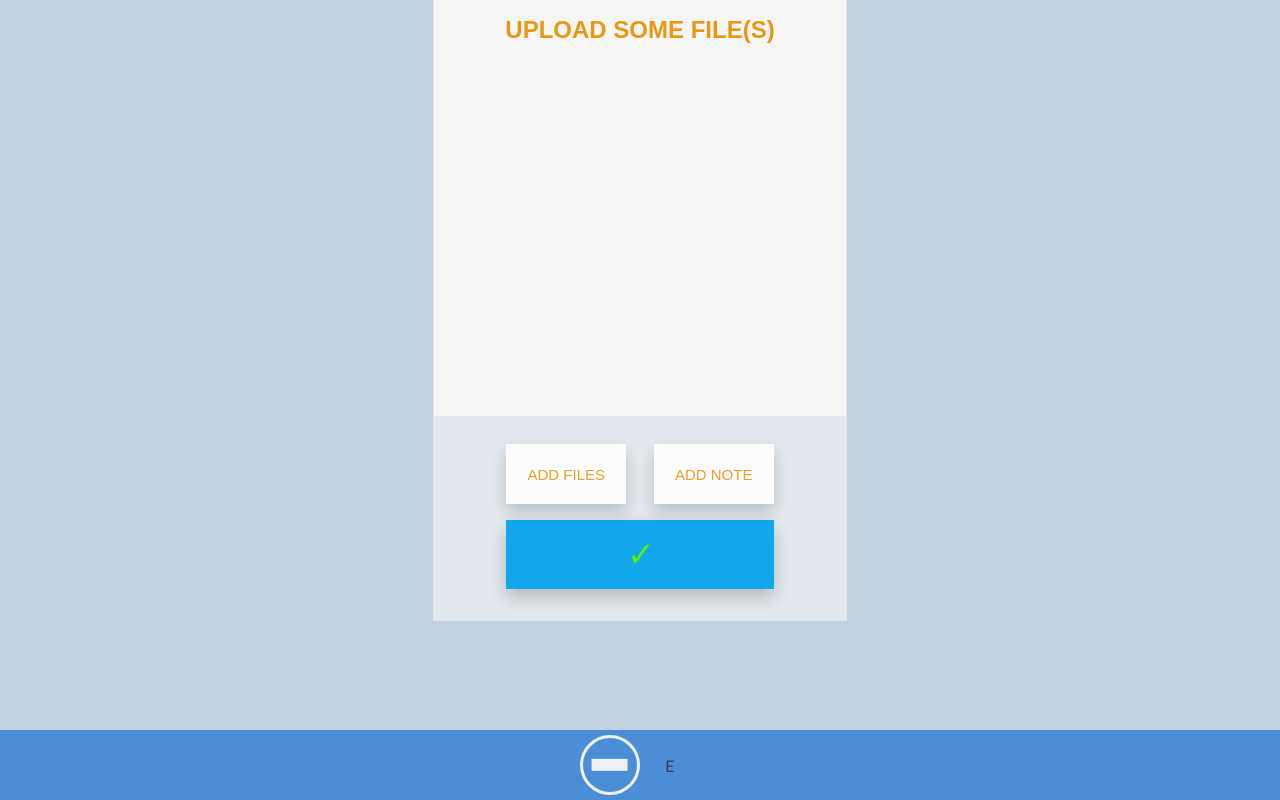
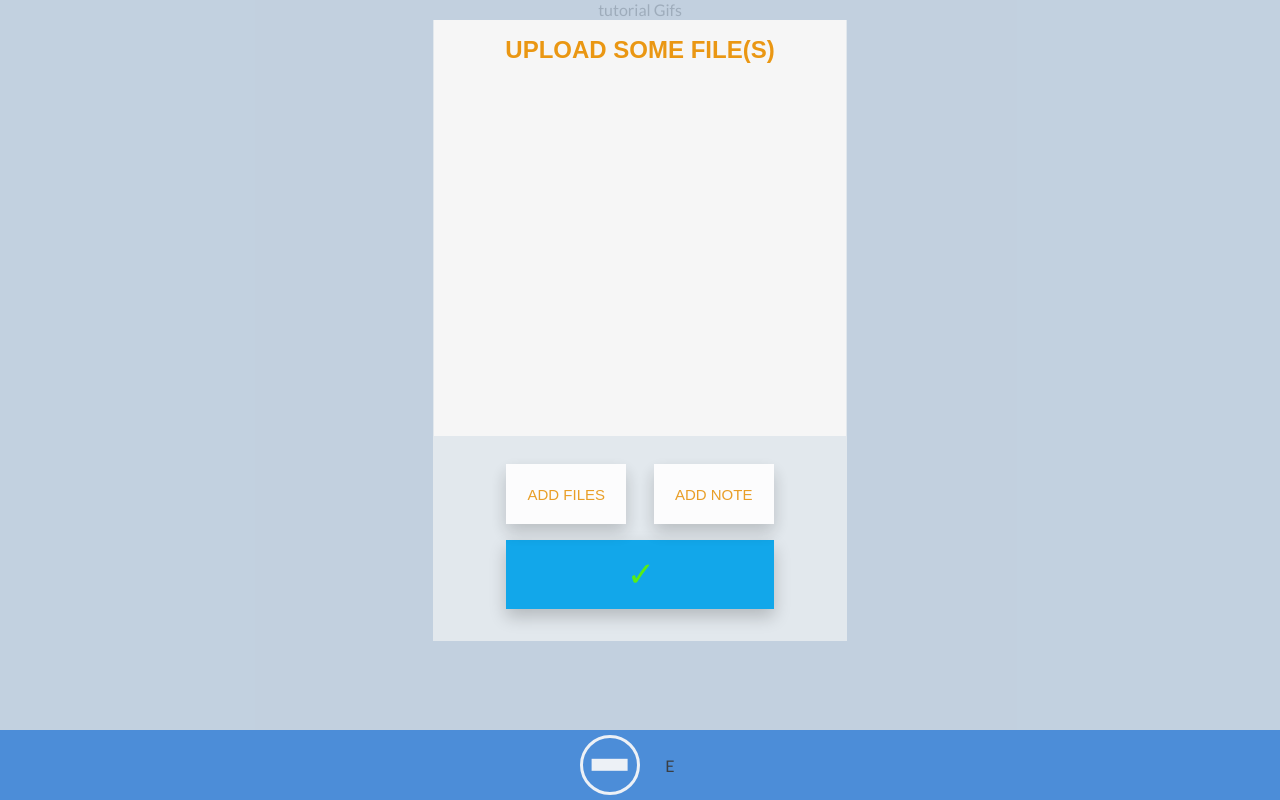
Before and after one commit to chingu-voyages/v18-geckos-team-02, a React (Create React App) app: page / in a window 1280 px wide. Both pictures are taken after a click on the element 610 px from the left and 765 px from the top of the page. Built offline with nearby package versions, Linux system fonts and the light colour scheme; a web font is replaced by a local one.

Commit message:
Fix/modals display (#135)
* main hidden when upload modal open

* moved modals down from top

```diff
--- a/src/App.js
+++ b/src/App.js
@@ -16,7 +16,7 @@ function App() {
       <GlobalStyle />
       <ThemeProvider theme={appTheme}>
         {showUploads && <UploadModal close={() => setShowUploads(false)} />}
-        <Main {...{editMode}} />
+        <Main {...{editMode, showUploads}} />
         <nav>
           <Timeline {...{editMode}} />
           <NavBar {...{showUploads, setShowUploads, editMode, setEditMode}} />
--- a/src/components/AddNoteModal.js
+++ b/src/components/AddNoteModal.js
@@ -25,6 +25,7 @@ const NotesForm = styled.div`
   padding: 0.5rem 2rem 2rem;
   position: relative;
   z-index: 60;
+  top: 20px;
 `;
 
 const formControlBase = css`
--- a/src/components/Main.js
+++ b/src/components/Main.js
@@ -21,6 +21,11 @@ const Wrapper = styled.main`
   &.editing .edit-options {
     display: flex;
   }
+
+  &.hidden {
+    overflow: hidden;
+    max-height: 100vh;
+  }
   color: ${props => props.theme.darkGrey};
 `;
 const Header = styled.header`
@@ -29,7 +34,7 @@ const Header = styled.header`
   margin: 24px;
 `;
 
-function Main({editMode})  {
+function Main({editMode, showUploads})  {
   const [activeFileObjs, setActiveFileObjs] = useState(null);
   useEffect(() => {
     fileObjsSubcription.subscribe(setActiveFileObjs);
@@ -55,7 +60,7 @@ function Main({editMode})  {
   }
 
   return (
-    <Wrapper className={editMode ? 'editing' : ''}>
+    <Wrapper className={editMode ? 'editing' : showUploads ? "hidden" : ''}>
       {output}
     </Wrapper>
   );
--- a/src/components/UploadModal.js
+++ b/src/components/UploadModal.js
@@ -26,6 +26,7 @@ const UploadModalWrapper = styled.div`
   background: ${props => props.theme.lightGrey};
   position: relative;
   z-index: 60;
+  top: 20px;
 `;
 
 const AddedFiles = styled.div`
@@ -82,7 +83,8 @@ const DeleteButton = styled.button`
 
 const GlobalWrapper = styled.div`
   justify-self: center;
-  justify-items: center;
+  margin-top: 10px;
+  margin-bottom: 10px;
 `;
 
 const Button = styled.button`
```
